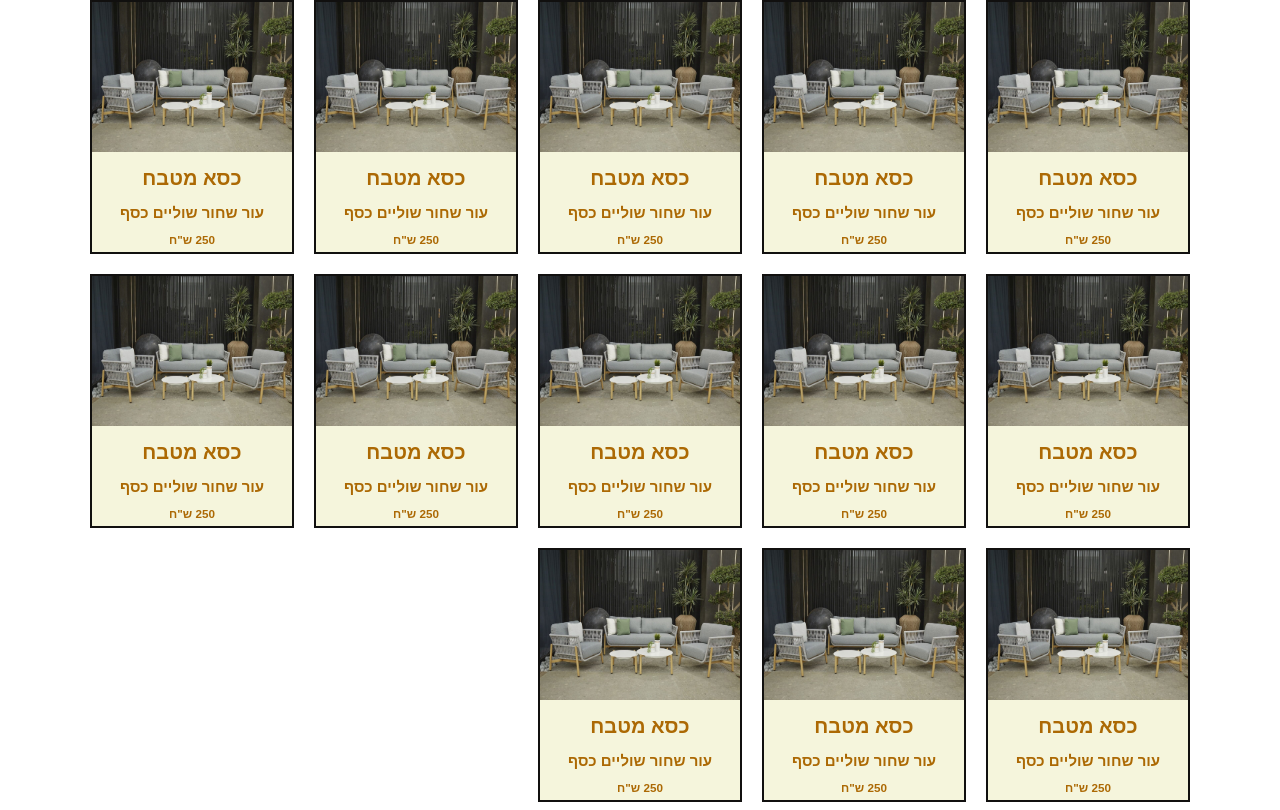
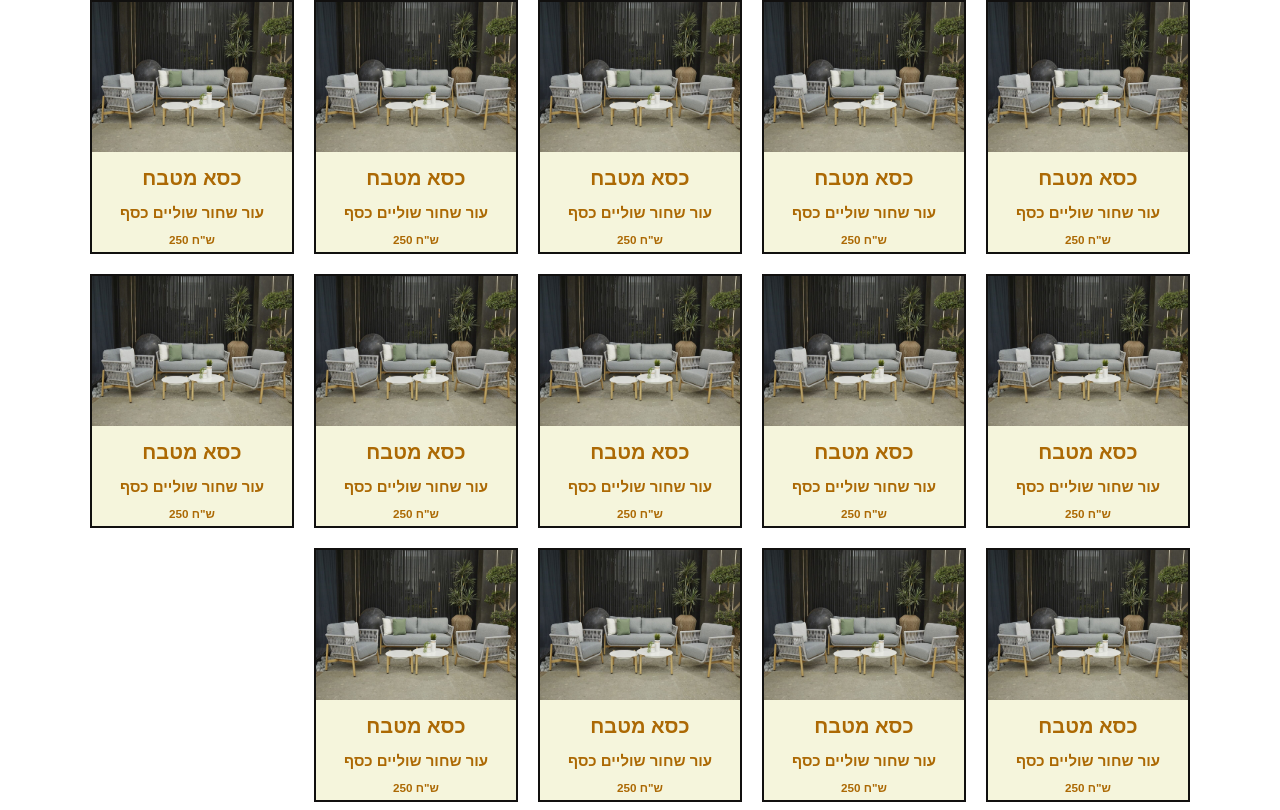
Before and after one commit to chavyGO212/frontfornitureStore, an Angular app: page /chair-galery in a window 1280 px wide. Shown: the part 372-1182 px from the top of the page. Built offline with nearby package versions, Linux system fonts and the light colour scheme.

Commit message:
add angular

```diff
--- a/src/app/chair-galery/chair-galery.component.html
+++ b/src/app/chair-galery/chair-galery.component.html
@@ -22,5 +22,6 @@
         <div class="gallery-item"><app-chair></app-chair></div>
         <div class="gallery-item"><app-chair></app-chair></div>
         <div class="gallery-item"><app-chair></app-chair></div>
+        <div class="gallery-item"><app-chair></app-chair></div>
     </div>
 </body>
--- a/src/app/chair/chair.component.html
+++ b/src/app/chair/chair.component.html
@@ -2,5 +2,5 @@
     <img src="../../assets/images/fornuturBigImage.jpg" alt="כאן יש תמונה של שולחן">
     <h1>כסא מטבח</h1>
     <h2>עור שחור שוליים כסף</h2>
-    <h3>250 ש"ח</h3>
+    <h3>ש"ח 250</h3>
 </div>
```
